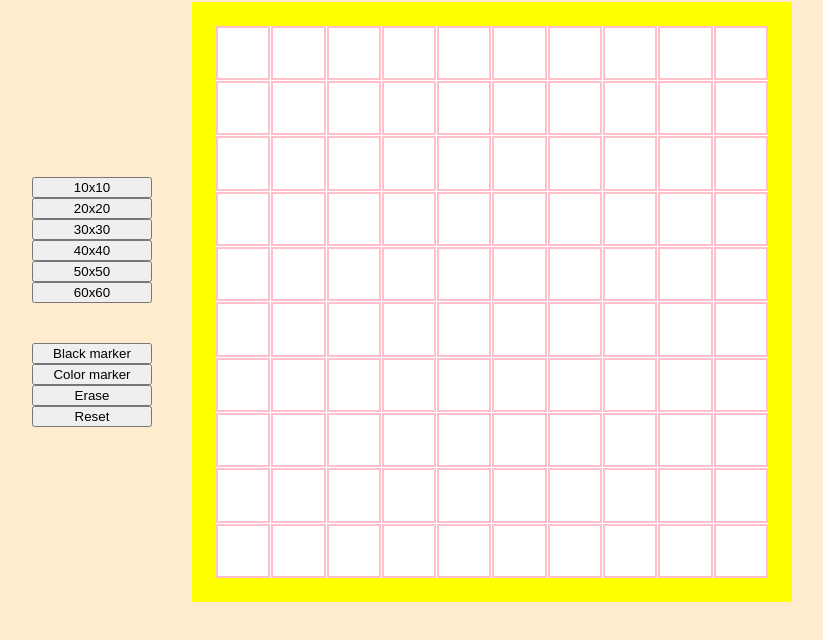
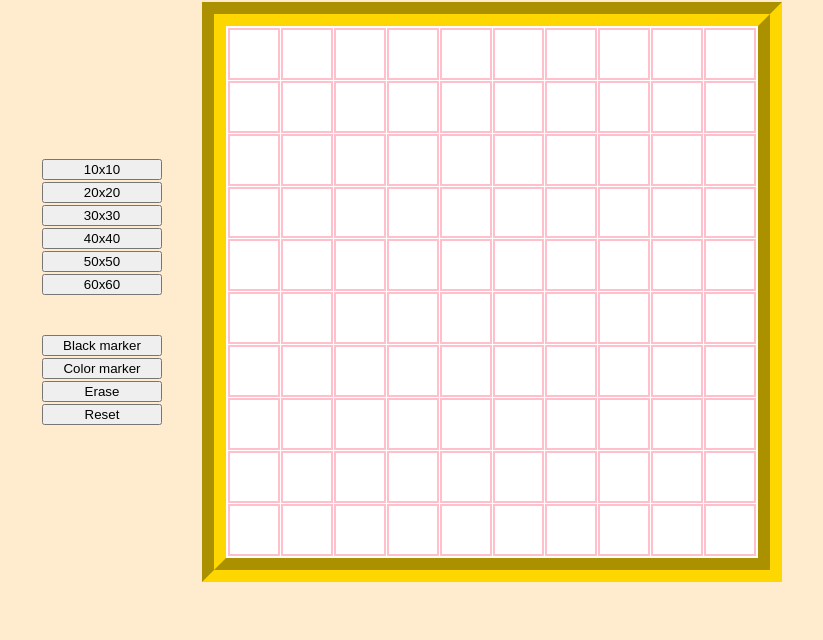
Before and after one commit to berkgirgin/Etch-A-Sketch, a plain HTML site: page index.html in a window 1280 px wide. Shown: the part 86-726 px from the top of the page, without its empty margins (148-971 px from the left). Drawn offline with Linux system fonts and the light colour scheme.

Commit message:
small css edit

```diff
--- a/styles.css
+++ b/styles.css
@@ -6,11 +6,13 @@ body {
 
 }
 
+
 .container_sketch{
     background-color: white;
-    border: 24px solid yellow;
-    width: 600px;
-    height: 600px;
+    border: 24px groove gold;
+    width: 580px;
+    height: 580px;
+    padding: 2px;
     box-sizing: border-box;
 
     display: grid;
@@ -45,9 +47,11 @@ body {
     display: flex;
     flex-direction: column;
     margin: 40px;
+    gap: 2px;
 }
 .mod_button_container {
     display: flex;
     flex-direction: column;
     margin: 40px;
+    gap: 2px;
 }
```
